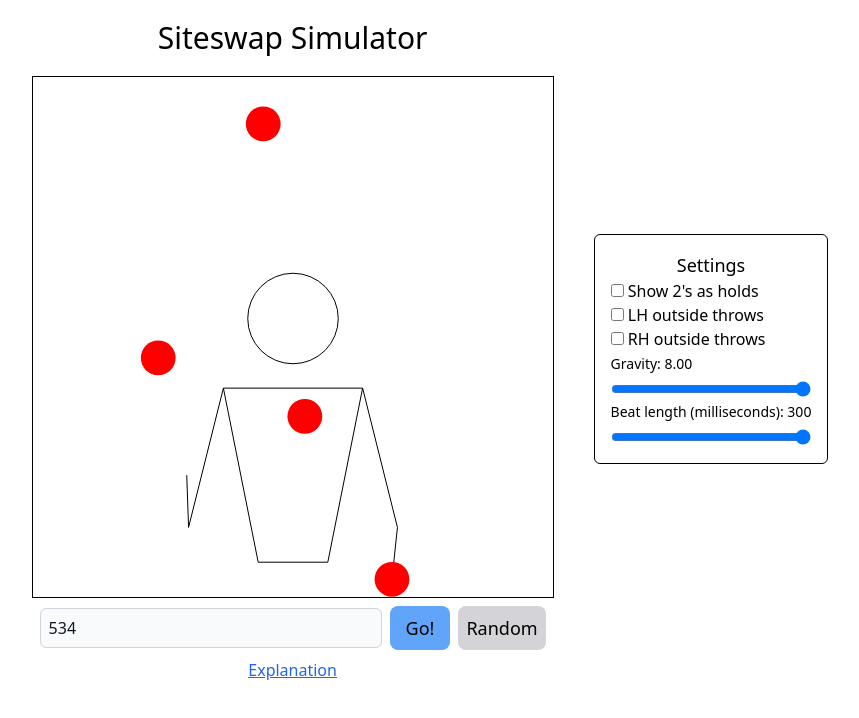
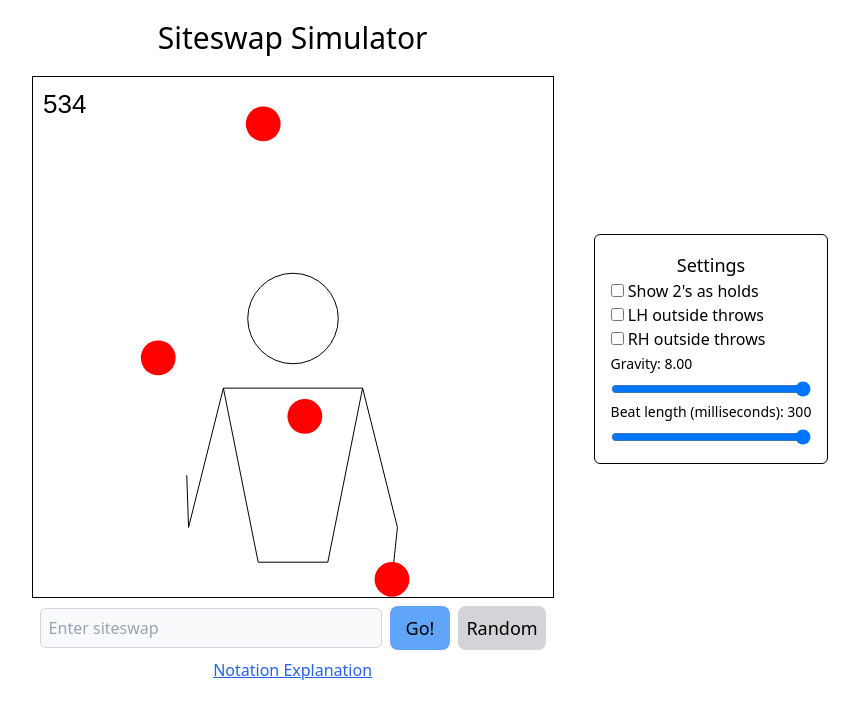
Before and after one commit to HuxleyBerry/siteswap-simulator-react, a Next.js app: page / in a window 1280 px wide. Shown: the top 718 px of the page, without its empty margins (190-1049 px from the left). Built offline with nearby package versions, Linux system fonts and the light colour scheme.

Commit message:
show siteswap name in canvas instead

```diff
--- a/src/app/page.js
+++ b/src/app/page.js
@@ -29,7 +29,7 @@ export default function Home() {
         <div className="p-2">
           <SiteswapSelector clickHandler={input => setSiteswap(input)}/>
         </div>
-        <p className="underline text-blue-600 text-center"><a href="https://en.wikipedia.org/wiki/Siteswap" target="_blank">Explanation</a></p>
+        <p className="underline text-blue-600 text-center"><a href="https://www.jugglingedge.com/help/siteswapnotes.php" target="_blank">Notation Explanation</a></p>
       </div>
       <div className="mx-10">
         <Settings updateHandler={settingsInput => setSettings(settingsInput)} currentSettings={settings}/>
--- a/src/components/juggler.jsx
+++ b/src/components/juggler.jsx
@@ -110,8 +110,24 @@ export default function Juggler({dimension, inputSiteswap, beatLength, gravity,
     function showInvalidSiteSwap(ctx) {
         ctx.clearRect(0, 0, canvasWidth, canvasHeight)
         ctx.fillStyle = "black";
-        ctx.font = "30px Arial";
+        ctx.font = `${canvasWidth/15}px Arial`;
         ctx.fillText("Invalid Siteswap", canvasWidth * 0.5 - ctx.measureText("Invalid Siteswap").width * 0.5, canvasHeight * 0.5);
+    }
+
+    function getSiteswapTextFontSize(ctx, siteswapName) {
+        let fontSize = canvasWidth/20;
+        ctx.font = `${fontSize}px Arial`;
+        while (ctx.measureText(inputSiteswap).width >= canvasWidth*0.4) {
+            fontSize *= 0.75;
+            ctx.font = `${fontSize}px Arial`;
+        }
+        return fontSize;
+    }
+
+    function drawSiteswapName(ctx, fontSize) {
+        ctx.fillStyle = "black";
+        ctx.font = `${fontSize}px Arial`;
+        ctx.fillText(inputSiteswap, 10, 10 + fontSize);
     }
 
     function drawAsyncSiteswap(ctx, juggler, siteswap, beats) {
@@ -163,6 +179,7 @@ export default function Juggler({dimension, inputSiteswap, beatLength, gravity,
         const siteswap = parseSiteswap(inputSiteswap);
         const isSync = inputSiteswap.startsWith("(");
         const juggler = getJuggler(calcIdealWorkingHeight(siteswap, canvasHeight, gravity, beatLength));
+        const fontSize = getSiteswapTextFontSize(ctx, inputSiteswap);
 
         function animateJuggler(timeStamp) {
             ctx.clearRect(0, 0, canvasWidth, canvasHeight);
@@ -176,6 +193,7 @@ export default function Juggler({dimension, inputSiteswap, beatLength, gravity,
                 leftRotation = flipAngle(getRotation(beats, 0.5), LHoutsideThrows);
                 rightRotation = flipAngle(getRotation(beats, 1.5), RHoutsideThrows);
             }
+            drawSiteswapName(ctx, fontSize);
             drawPerson(ctx, juggler, leftRotation, rightRotation);
             if (isSync) {
                 drawSyncSiteswap(ctx, juggler, siteswap, beats)
@@ -186,7 +204,6 @@ export default function Juggler({dimension, inputSiteswap, beatLength, gravity,
         }
 
         if (siteswap.length != 0) {
-            console.log("how")
             animationFrameId = window.requestAnimationFrame(animateJuggler);
         } else {
             showInvalidSiteSwap(ctx);
--- a/src/components/siteswap-selector.jsx
+++ b/src/components/siteswap-selector.jsx
@@ -1,9 +1,9 @@
 'use client'
 import { useState} from 'react';
 
-export default function SiteswapSelector({clickHandler, getRandom}) {
+export default function SiteswapSelector({clickHandler}) {
 
-    const [input, setInput] = useState("534")
+    const [input, setInput] = useState("")
     const asyncExamples = ["534", "12345", "441", "3", "4", "5", "6", "7", "744", "633", "1357", "51", "17", "53", "423", "525", "50505", "5551", "7131", "561", "4453", "612", "73", "312", "531", "61616", "663", "5241", "5313", "5524", "7333", "7571", "45141", "52512", "56414"];
     const syncExamples = ["(2x,4x)", "(4,2x)(2x,4)", "(4,4)", "(4,4)(4x,0)(4,4)(0,4x)", "(4,6x)(2x,4)", "(4x,2x)", "(4x,2x)(4,2x)(2x,4x)(2x,4)", "(4x,4x)", "(4x,6)(6,4x)", "(6,4x)(4x,2)", "(6x,2x)", "(6x,2x)(2x,6x)", "(6x,4)(4,2x)(4,6x)(2x,4)", "(6x,4)(4,6x)", "(6x,4x)", "(6x,6x)(2x,2x)", "(2x,2x)", "(8,2x)(4,2x)(2x,8)(2x,4)"];
     const multiplexExamples = ["[54]24", "[43]1421", "4[43]1", "[32]", "[43]23", "[43][32]3", "[31]", "(2,4)([4x4],2x)", "(2,4x)([4x4],2)", "(2,6)([6x6],2x)(6x,2x)"];
@@ -11,13 +11,13 @@ export default function SiteswapSelector({clickHandler, getRandom}) {
 
     function getRandomSiteswap() {
         const randomSiteswap = examples[Math.floor(Math.random()*examples.length)];
-        setInput(randomSiteswap);
         clickHandler(randomSiteswap);
+        setInput("");
     }
 
     return <div className="flex flex-row items-center justify-content">
-            <input value={input} placeholder={"534"} className="w-full p-2 h-10 bg-gray-50 border border-gray-300 text-gray-900 text-md rounded-md" onChange={(event) => setInput(event.target.value)}/>
-            <button className='bg-blue-400 text-lg text-black px-4 py-2 rounded-lg mx-2' onClick={() => clickHandler(input)}>Go!</button>
+            <input value={input} placeholder={"Enter siteswap"} className="w-full p-2 h-10 bg-gray-50 border border-gray-300 text-gray-900 text-md rounded-md" onChange={(event) => setInput(event.target.value)}/>
+            <button className='bg-blue-400 text-lg text-black px-4 py-2 rounded-lg mx-2' onClick={() => {clickHandler(input); setInput("")}}>Go!</button>
             <button className='bg-zinc-300 text-lg text-black p-2 rounded-lg' onClick={getRandomSiteswap}>Random</button>
         </div>
 }
```
